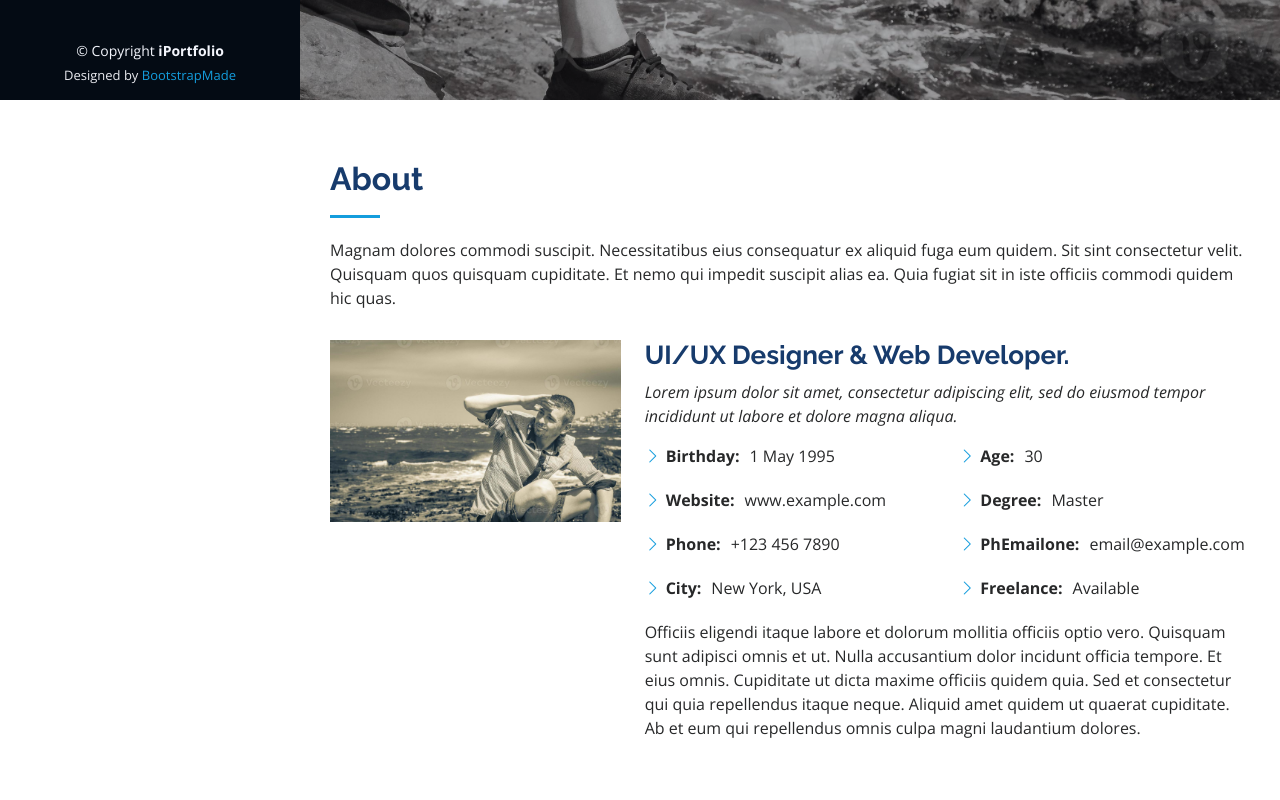
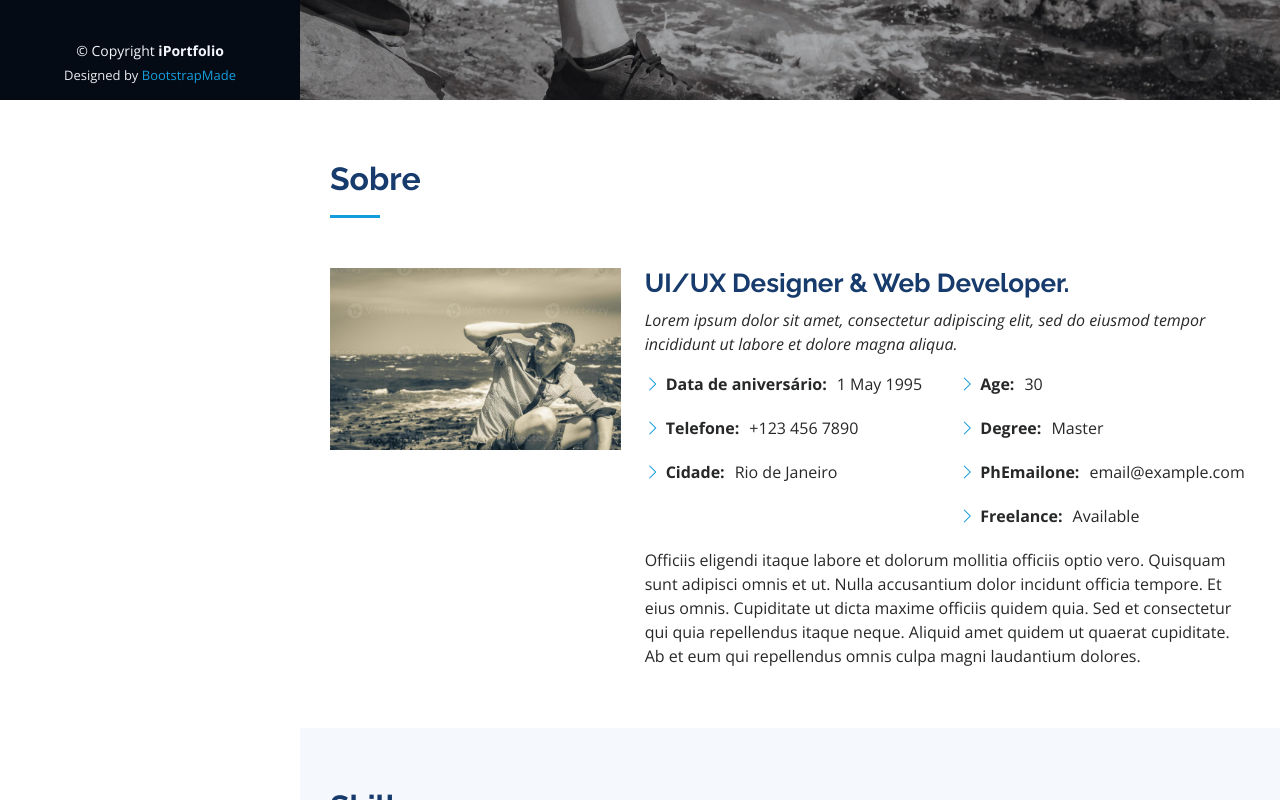
Before and after one commit to LucasMoreir4/Portifolio, a plain HTML site: page index.html in a window 1280 px wide. Shown: the part 700-1500 px from the top of the page. Drawn offline with nearby package versions, Linux system fonts and the light colour scheme.

Commit message:
Atualização da seção Sobre

```diff
--- a/index.html
+++ b/index.html
@@ -84,8 +84,7 @@
       <div class="container">
 
         <div class="section-title">
-          <h2>About</h2>
-          <p>Magnam dolores commodi suscipit. Necessitatibus eius consequatur ex aliquid fuga eum quidem. Sit sint consectetur velit. Quisquam quos quisquam cupiditate. Et nemo qui impedit suscipit alias ea. Quia fugiat sit in iste officiis commodi quidem hic quas.</p>
+          <h2>Sobre</h2>
         </div>
 
         <div class="row">
@@ -101,10 +100,9 @@
             <div class="row">
               <div class="col-lg-6">
                 <ul>
-                  <li><i class="bi bi-chevron-right"></i> <strong>Birthday:</strong> <span>1 May 1995</span></li>
-                  <li><i class="bi bi-chevron-right"></i> <strong>Website:</strong> <span>www.example.com</span></li>
-                  <li><i class="bi bi-chevron-right"></i> <strong>Phone:</strong> <span>+123 456 7890</span></li>
-                  <li><i class="bi bi-chevron-right"></i> <strong>City:</strong> <span>New York, USA</span></li>
+                  <li><i class="bi bi-chevron-right"></i> <strong>Data de aniversário:</strong> <span>1 May 1995</span></li>
+                  <li><i class="bi bi-chevron-right"></i> <strong>Telefone:</strong> <span>+123 456 7890</span></li>
+                  <li><i class="bi bi-chevron-right"></i> <strong>Cidade:</strong> <span>Rio de Janeiro</span></li>
                 </ul>
               </div>
               <div class="col-lg-6">
```
